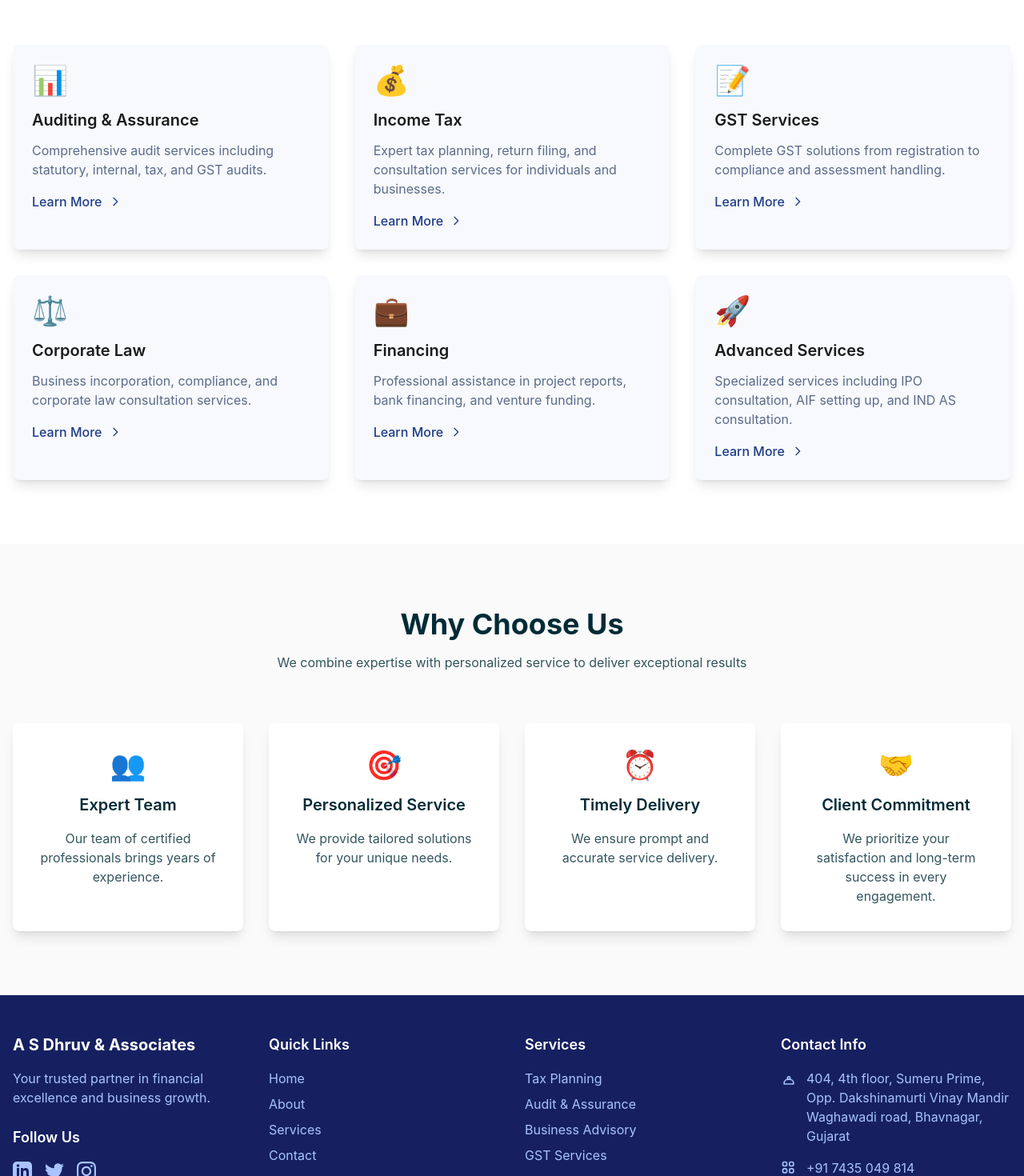
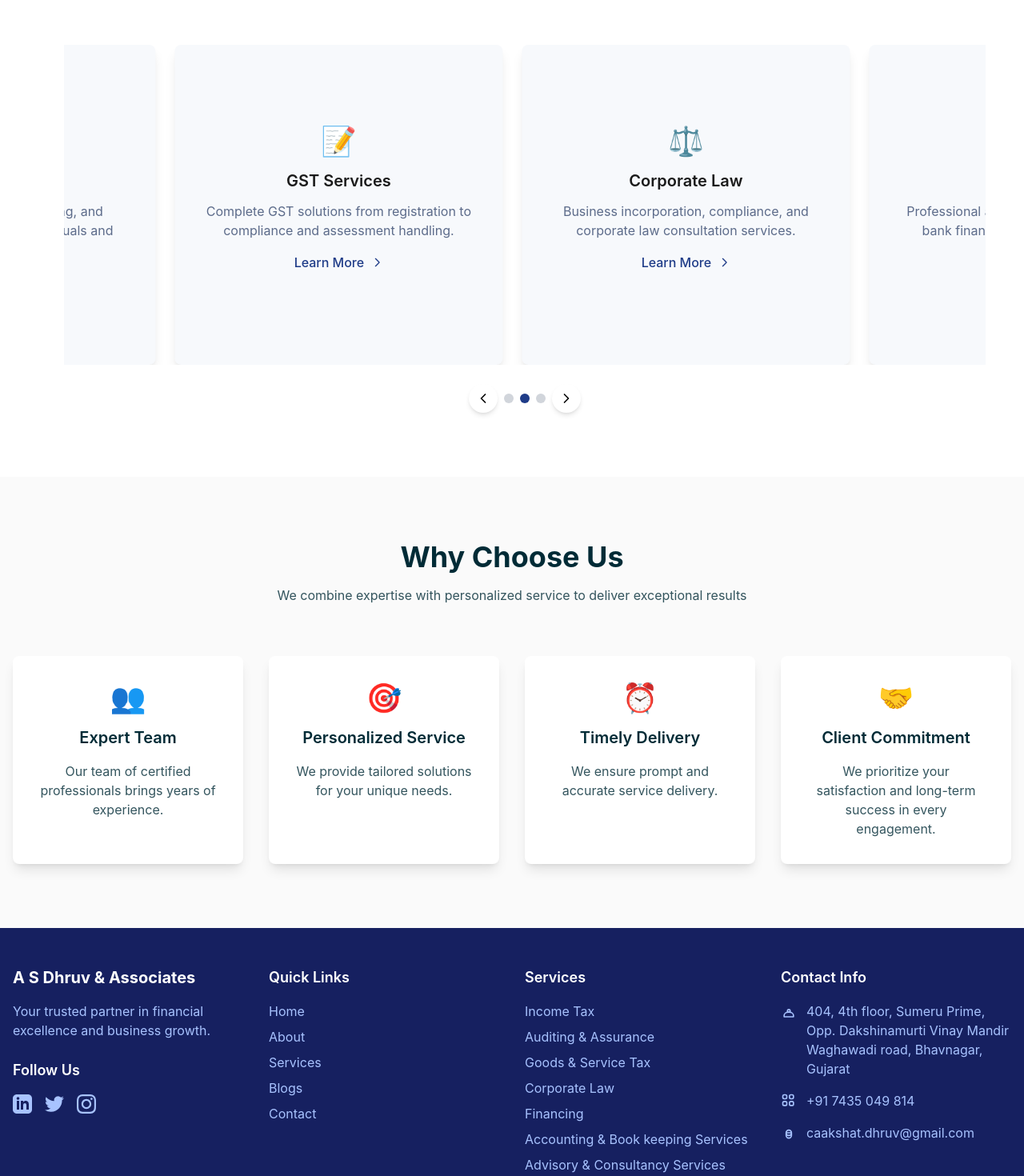
Before and after one commit to akshatbhayani16/as-dhruv, a React (Create React App) app: page / in a window 1280 px wide. Shown: the part 660-2130 px from the top of the page at 80% size. Built offline with nearby package versions, Linux system fonts and the light colour scheme.

Commit message:
made changes

```diff
--- a/package.json
+++ b/package.json
@@ -7,10 +7,12 @@
     "@testing-library/react": "^13.4.0",
     "@testing-library/user-event": "^13.5.0",
     "framer-motion": "^12.15.0",
+    "lucide-react": "^0.541.0",
     "react": "^18.2.0",
     "react-dom": "^18.2.0",
     "react-router-dom": "^6.22.3",
     "react-scripts": "5.0.1",
+    "shadcn-ui": "^0.9.5",
     "web-vitals": "^2.1.4"
   },
   "scripts": {
--- a/src/components/Footer.jsx
+++ b/src/components/Footer.jsx
@@ -101,6 +101,14 @@ const Footer = () => {
               </li>
               <li>
                 <Link
+                  to="/blog"
+                  className="text-[#A8C3FF] hover:text-white transition-colors duration-200"
+                >
+                  Blogs
+                </Link>
+              </li>
+              <li>
+                <Link
                   to="/contact"
                   className="text-[#A8C3FF] hover:text-white transition-colors duration-200"
                 >
@@ -114,10 +122,63 @@ const Footer = () => {
           <div>
             <h4 className="text-lg font-semibold mb-4">Services</h4>
             <ul className="space-y-2">
-              <li className="text-[#A8C3FF]">Tax Planning</li>
-              <li className="text-[#A8C3FF]">Audit & Assurance</li>
-              <li className="text-[#A8C3FF]">Business Advisory</li>
-              <li className="text-[#A8C3FF]">GST Services</li>
+              <li>
+                <Link
+                  to="/services"
+                  className="text-[#A8C3FF] hover:text-white transition-colors duration-200"
+                >
+                  Income Tax
+                </Link>
+              </li>
+              <li>
+                <Link
+                  to="/services"
+                  className="text-[#A8C3FF] hover:text-white transition-colors duration-200"
+                >
+                  Auditing & Assurance
+                </Link>
+              </li>
+              <li>
+                <Link
+                  to="/services"
+                  className="text-[#A8C3FF] hover:text-white transition-colors duration-200"
+                >
+                  Goods & Service Tax
+                </Link>
+              </li>
+              <li>
+                <Link
+                  to="/services"
+                  className="text-[#A8C3FF] hover:text-white transition-colors duration-200"
+                >
+                  Corporate Law
+                </Link>
+              </li>
+              <li>
+                <Link
+                  to="/services"
+                  className="text-[#A8C3FF] hover:text-white transition-colors duration-200"
+                >
+                  Financing
+                </Link>
+              </li>
+              <li>
+                <Link
+                  to="/services"
+                  className="text-[#A8C3FF] hover:text-white transition-colors duration-200"
+                >
+                  Accounting & Book keeping Services
+                </Link>
+              </li>
+              <li>
+                <Link
+                  to="/services"
+                  className="text-[#A8C3FF] hover:text-white transition-colors duration-200"
+                >
+                  Advisory & Consultancy Services
+                </Link>
+              </li>
+
             </ul>
           </div>
 
--- a/src/pages/Home.jsx
+++ b/src/pages/Home.jsx
@@ -1,6 +1,7 @@
-import React from "react";
+import React, { useState, useEffect } from "react";
 import { Link } from "react-router-dom";
 import { motion } from "framer-motion";
+import { ChevronLeft, ChevronRight } from "lucide-react";
 
 const Home = () => {
   const serviceHighlights = [
@@ -42,11 +43,46 @@ const Home = () => {
     },
   ];
 
+  const [current, setCurrent] = useState(0);
+  const visibleCards = 3;
+
+  // Duplicate few cards for infinite loop
+  const extendedServices = [...serviceHighlights, ...serviceHighlights.slice(0, visibleCards)];
+  if(current >= serviceHighlights.length-3) {
+    setCurrent(0);
+  }
+
+  // Auto scroll
+  useEffect(() => {
+    const interval = setInterval(() => {
+      nextSlide();
+    }, 4000);
+    return () => clearInterval(interval);
+  }, [current]);
+
+  const nextSlide = () => {
+    setCurrent((prev) => prev + 1);
+  };
+
+  const prevSlide = () => {
+    setCurrent((prev) =>
+      prev === 0 ? serviceHighlights.length - 1 : prev - 1
+    );
+  };
+
+  // Reset when reaching duplicate slides
+  useEffect(() => {
+    if (current === serviceHighlights.length) {
+      setTimeout(() => {
+        setCurrent(0);
+      }, 700);
+    }
+  }, [current, serviceHighlights.length]);
+
   const features = [
     {
       title: "Expert Team",
-      description:
-        "Our team of certified professionals brings years of experience.",
+      description: "Our team of certified professionals brings years of experience.",
       icon: "👥",
     },
     {
@@ -61,11 +97,12 @@ const Home = () => {
     },
     {
       title: "Client Commitment",
-      description:
-        "We prioritize your satisfaction and long-term success in every engagement.",
+      description: "We prioritize your satisfaction and long-term success in every engagement.",
       icon: "🤝",
     },
   ];
+
+  const numberOfDots = new Array(serviceHighlights.length-3>=0?serviceHighlights.length-3:1).fill(0);
 
   return (
     <div className="min-h-screen bg-[#FAFAFA]">
@@ -106,31 +143,38 @@ const Home = () => {
         </div>
       </div>
 
-      {/* Services Preview Section */}
+      {/* Services Carousel */}
       <section className="py-20 bg-white">
-        <div className="container mx-auto px-4">
-          <motion.div
-            initial={{ opacity: 0, y: 20 }}
-            animate={{ opacity: 1, y: 0 }}
-            transition={{ duration: 0.6 }}
-            className="text-center mb-16"
-          >
+        <div className="container ml-4 px-4">
+          <div className="text-center mb-16">
             <h2 className="text-3xl md:text-4xl font-bold text-[#002B36] mb-4">
               Our Services
             </h2>
             <p className="text-[#002B36]/80 max-w-2xl mx-auto">
-              Comprehensive financial solutions tailored to meet your specific
-              needs and goals
+              Comprehensive financial solutions tailored to meet your specific needs and goals
             </p>
-          </motion.div>
-          <div className="grid grid-cols-1 md:grid-cols-2 lg:grid-cols-3 gap-8">
-            {serviceHighlights.map((service, index) => (
+          </div>
+
+          <div className="relative max-w-6xl mx-auto">
+            <div className="overflow-hidden px-8">
               <motion.div
-                key={index}
-                initial={{ opacity: 0, y: 20 }}
-                animate={{ opacity: 1, y: 0 }}
-                transition={{ delay: index * 0.1 }}
-                className="bg-[#F7F9FC] p-6 rounded-lg shadow-lg hover:shadow-xl transition-all duration-300"
+                className="flex gap-6"
+                animate={{ x: `-${current * (100 / visibleCards) * 0.7}%` }} // Reduced translate
+                transition={{ duration: 0.7, ease: "easeInOut" }}
+                style={{
+                  width: `${(extendedServices.length / visibleCards) * 100}%`,
+                  minWidth: "100%",
+                }}
+              >
+                {extendedServices.map((service, idx) => (
+                  <div
+                    key={idx}
+                    className="bg-[#F7F9FC] p-8 rounded-lg shadow-lg text-center hover:shadow-xl transition-shadow duration-300 flex-shrink-0"
+                    style={{
+                      width: "410px",
+                      height: "400px",
+                      paddingTop: "100px",
+                    }}
                   >
                     <div className="text-4xl mb-4">{service.icon}</div>
                     <h3 className="text-xl font-semibold text-[#1A1A1A] mb-3">
@@ -156,8 +200,36 @@ const Home = () => {
                         />
                       </svg>
                     </Link>
+                  </div>
+                ))}
               </motion.div>
+            </div>
+            {/* Dots & Arrows Below Carousel */}
+            <div className="flex justify-center items-center mt-6 space-x-2">
+              <button
+                onClick={prevSlide}
+                className="bg-white p-2 rounded-full shadow-md hover:bg-gray-100"
+              >
+                <ChevronLeft className="w-5 h-5" />
+              </button>
+              <div className="flex space-x-2">
+                {numberOfDots.map((_, idx) => (
+                  <button
+                    key={idx}
+                    onClick={() => setCurrent(idx)}
+                    className={`w-3 h-3 rounded-full ${
+                      idx === (current % serviceHighlights.length) ? "bg-[#1F3C88]" : "bg-gray-300"
+                    }`}
+                  ></button>
                 ))}
+              </div>
+              <button
+                onClick={nextSlide}
+                className="bg-white p-2 rounded-full shadow-md hover:bg-gray-100"
+              >
+                <ChevronRight className="w-5 h-5" />
+              </button>
+            </div>
           </div>
         </div>
       </section>
@@ -165,20 +237,14 @@ const Home = () => {
       {/* Features Section */}
       <section className="py-20">
         <div className="container mx-auto px-4">
-          <motion.div
-            initial={{ opacity: 0, y: 20 }}
-            animate={{ opacity: 1, y: 0 }}
-            transition={{ duration: 0.6 }}
-            className="text-center mb-16"
-          >
+          <div className="text-center mb-16">
             <h2 className="text-3xl md:text-4xl font-bold text-[#002B36] mb-4">
               Why Choose Us
             </h2>
             <p className="text-[#002B36]/80 max-w-2xl mx-auto">
-              We combine expertise with personalized service to deliver
-              exceptional results
+              We combine expertise with personalized service to deliver exceptional results
             </p>
-          </motion.div>
+          </div>
           <div className="grid grid-cols-1 md:grid-cols-3 lg:grid-cols-4 gap-8">
             {features.map((feature, index) => (
               <motion.div
```
Also changed, not shown: 1 other file (tests, documents, lock files or other folders). Lines whose indentation alone changed are shown as unchanged.
